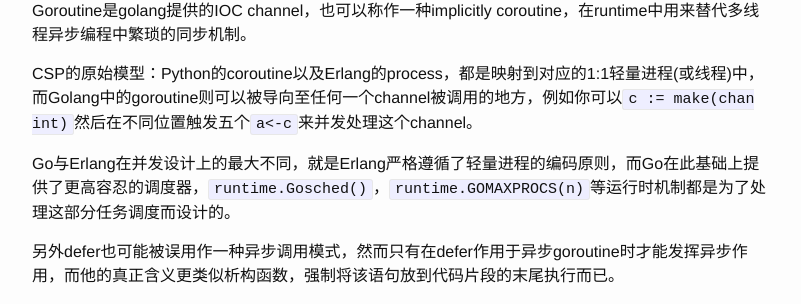
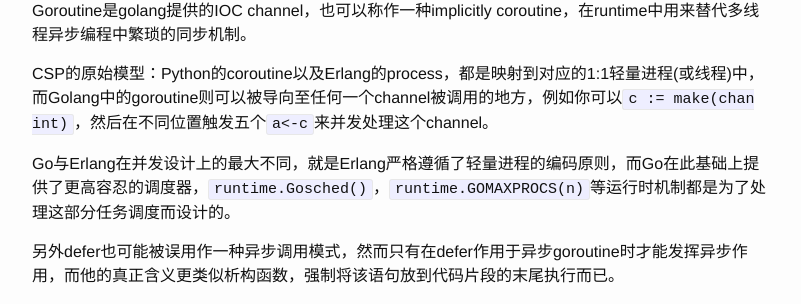
Before and after one commit to tcz001/tcz001.github.io, a Jekyll site: the page built from _posts/2015-08-17-golang-what-you-may-need-to-know-about-golang-and-protocol-programming.md, in a window 1280 px wide and 900 px high, scrolled down 3246 px. Shown: the part 146-450 px from the top of the window, without its empty margins (238-1039 px from the left). Built offline with Jekyll 4.4.1, drawn with Linux system fonts in a browser that asks for light colours.

```diff
--- a/_posts/2015-08-17-golang-what-you-may-need-to-know-about-golang-and-protocol-programming.md
+++ b/_posts/2015-08-17-golang-what-you-may-need-to-know-about-golang-and-protocol-programming.md
@@ -129,7 +129,7 @@ Embedding是个经常被误解的特性，举个OTR3中的现实例子
 
 Goroutine是golang提供的IOC channel，也可以称作一种implicitly coroutine，在runtime中用来替代多线程异步编程中繁琐的同步机制。
 
-CSP的原始模型：Python的coroutine以及Erlang的process，都是映射到对应的1:1轻量进程(或线程)中，而Golang中的goroutine则可以被导向至任何一个channel被调用的地方，例如你可以`c := make(chan int)`然后在不同位置触发五个`a<-c`来并发处理这个channel。
+CSP的原始模型：Python的coroutine以及Erlang的process，都是映射到对应的1:1轻量进程(或线程)中，而Golang中的goroutine则可以被导向至任何一个channel被调用的地方，例如你可以`c := make(chan int)`，然后在不同位置触发五个`a<-c`来并发处理这个channel。
 
 Go与Erlang在并发设计上的最大不同，就是Erlang严格遵循了轻量进程的编码原则，而Go在此基础上提供了更高容忍的调度器，`runtime.Gosched()`，`runtime.GOMAXPROCS(n)`等运行时机制都是为了处理这部分任务调度而设计的。
 
```
